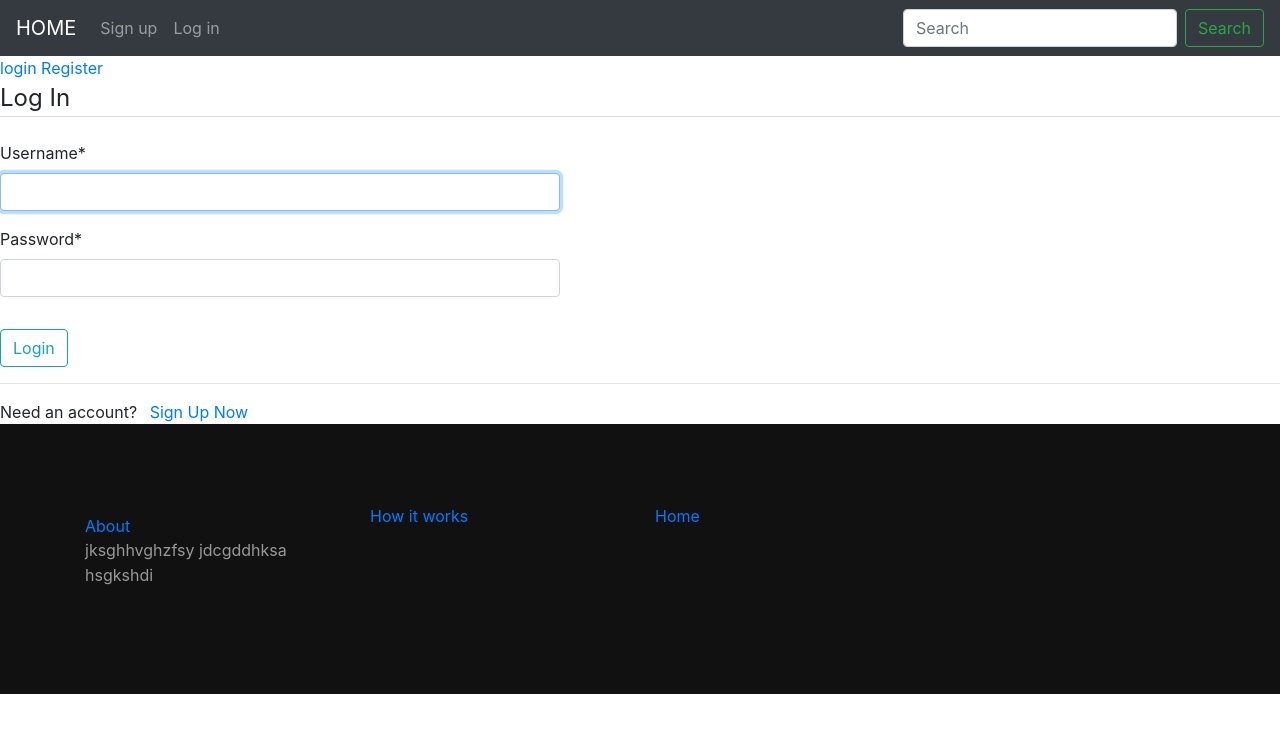
After one commit to rinae-hub/Software-Design-Project-Code-Grinders, a Django app: page /login/ in a window 1280 px wide. The commit adds this page. Shown: the top 733 px of the page. Run offline with Django 3.2, Linux system fonts and the light colour scheme; some libraries are stand-ins or nearby versions.

Commit message:
login,logout,registration

```diff
--- a/mysite/DESKTOP/templates/DESKTOP/base.html
+++ b/mysite/DESKTOP/templates/DESKTOP/base.html
@@ -6,10 +6,122 @@
     <meta charset="utf-8">
     <title></title>
     <link rel="stylesheet" type="text/css" href="{% static 'DESKTOP/main.css'%}">
+    <link rel="stylesheet" href="https://stackpath.bootstrapcdn.com/bootstrap/4.4.1/css/bootstrap.min.css" integrity="sha384-Vkoo8x4CGsO3+Hhxv8T/Q5PaXtkKtu6ug5TOeNV6gBiFeWPGFN9MuhOf23Q9Ifjh" crossorigin="anonymous">
+
+    <style media="screen">
+      p{
+        color: #999;
+        line-height: 25px;
+      }
+      h2{
+        color: #fff;
+        font-size: 18px;
+      }
+      .footer-top{
+        background: #111;
+        padding: 80px 0;
+      }
+      .segment-one{
+        color: #fff;
+        margin: 10px 0;
+      }
+      .segment-two h2{
+        color: fff;
+      }
+      .segment-three h2:before{
+        content: '|';
+        color: #c65039;
+        padding-right: 10px;
+      }
+      @media only screen and (min-width: 768px) and (max-width: 991px) {
+        .md-mb-30{
+          margin-bottom: 30px;
+        }
+        @media only screen and (min-width: 768px){
+          .sm-mb-30{
+            margin-bottom: 30px;
+          }
+          .footer-top{
+            padding: 50px 0;
+          }
+        }
+      }
+    </style>
+
+
+
 </head>
 <body>
+
+
+    <nav class="navbar navbar-expand-lg navbar-dark bg-dark">
+        <a class="navbar-brand" href="#">HOME</a>
+        <button class="navbar-toggler" type="button" data-toggle="collapse" data-target="#navbarSupportedContent" aria-controls="navbarSupportedContent" aria-expanded="false" aria-label="Toggle navigation">
+            <span class="navbar-toggler-icon"></span>
+        </button>
+
+        <div class="collapse navbar-collapse" id="navbarSupportedContent">
+            <ul class="navbar-nav mr-auto">
+
+
+
+                <li class="nav-item">
+                    <a  class="nav-link" href="#">Sign up</a>
+                </li>
+                <li class="nav-item">
+                    <a class="nav-link " href="#">Log in</a>
+                </li>
+            </ul>
+            <form class="form-inline my-2 my-lg-0">
+                <input class="form-control mr-sm-2" type="search" placeholder="Search" aria-label="Search">
+                <button class="btn btn-outline-success my-2 my-sm-0" type="submit">Search</button>
+            </form>
+        </div>
+    </nav>
+
+
+        {% if messages %}
+        {% for message in messages %}
+           <div class="alert alert-{{messages.tags}}">{{message}}</div>
+        {% endfor %}
+      {% endif %}
+      {%if user.authenticated%}
+      <a href="{% url 'logout'%}">Logout</a>
+      <a href="{% url 'profile'%}">Profile</a>
+
+      {% else %}
+      <a href="{% url 'login'%}">login</a>
+      <a href="{% url 'user-register'%}">Register</a>
+      {%endif%}
+
     {% block content %}
 
     {% endblock %}
+    <footer style="">
+      <div class="footer-top">
+        <div class="container">
+          <div class="row">
+            <div class="col-md-3 col-sm-6 col-xs-12 segment-one md-mb-30 sm-mb-30 ">
+          <a href="#">About</a>
+              <p>jksghhvghzfsy jdcgddhksa hsgkshdi</p>
+            </div>
+            <div class="col-md-3 col-sm-6 col-xs-12 segment-two md-mb-30 sm-mb-30">
+              <a href="">How it works</a>
+
+            </div>
+            <div class="col-md-3 col-sm-6 col-xs-12 segment-three md-mb-30 sm-mb-30">
+            <a href="#">Home</a>
+            </div>
+
+          </div>
+
+        </div>
+
+      </div>
+    </footer>
+    <script src="https://code.jquery.com/jquery-3.4.1.slim.min.js" integrity="sha384-J6qa4849blE2+poT4WnyKhv5vZF5SrPo0iEjwBvKU7imGFAV0wwj1yYfoRSJoZ+n" crossorigin="anonymous"></script>
+    <script src="https://cdn.jsdelivr.net/npm/popper.js@1.16.0/dist/umd/popper.min.js" integrity="sha384-Q6E9RHvbIyZFJoft+2mJbHaEWldlvI9IOYy5n3zV9zzTtmI3UksdQRVvoxMfooAo" crossorigin="anonymous"></script>
+    <script src="https://stackpath.bootstrapcdn.com/bootstrap/4.4.1/js/bootstrap.min.js" integrity="sha384-wfSDF2E50Y2D1uUdj0O3uMBJnjuUD4Ih7YwaYd1iqfktj0Uod8GCExl3Og8ifwB6" crossorigin="anonymous"></script>
 </body>
+
 </html>
--- a/mysite/DESKTOP/templates/DESKTOP/home.html
+++ b/mysite/DESKTOP/templates/DESKTOP/home.html
@@ -6,6 +6,6 @@
      <h1>Home</h1>
 
 
-     <a href="{% url 'DESKTOP-login'%}">login</a>
+
 
 {% endblock content %}
--- a/mysite/DESKTOP/urls.py
+++ b/mysite/DESKTOP/urls.py
@@ -3,6 +3,7 @@ from . import views
 
 
 urlpatterns = [
-    path('', views.home,name='DESKTOP-home'),
+    path('home/', views.home,name='DESKTOP-home'),
     path('login/',views.login,name='DESKTOP-login')
+
 ]
--- a/mysite/mysite/urls.py
+++ b/mysite/mysite/urls.py
@@ -14,9 +14,18 @@ Including another URLconf
     2. Add a URL to urlpatterns:  path('blog/', include('blog.urls'))
 """
 from django.contrib import admin
+from django.contrib.auth import views as auth_views
 from django.urls import path, include
+from users import views as user_views
+
+
 
 urlpatterns = [
     path('admin/', admin.site.urls),
-    path('DESKTOP/',include('DESKTOP.urls')),
+    path('register/',user_views.register,name='user-register'),
+    path('profile/',user_views.profile,name='profile'),
+    path('login/',auth_views.LoginView.as_view(template_name='users/login.html'),name='login'),
+    path('logout/',auth_views.LogoutView.as_view(template_name='users/logout.html'),name='logout'),
+    path('',include('DESKTOP.urls')),
+
 ]
--- /dev/null
+++ b/mysite/users/templates/users/login.html
@@ -0,0 +1,26 @@
+{% extends "DESKTOP/base.html" %}
+{% load crispy_forms_tags %}
+{% block content%}
+<header>
+  <style media="screen">
+    input {max-width: 35em};
+  </style>
+</header>
+
+  <div class="content-section">
+  <form id="login-form" method="POST" action="">
+    {% csrf_token %}
+    <fieldset class="form-group">
+      <legend class="border-bottom mb-4">Log In</legend>
+      {{ form | crispy }}
+    </fieldset>
+    <div class="form-group">
+      <button class="btn btn-outline-info" type="submit">Login</button>
+    </div>
+  </form>
+     <div class="border-top pt-3">
+       Need an account? <a class="ml-2 " href="{% url 'user-register'%}">Sign Up Now</a>
+     </div>
+  </div>
+
+{% endblock content %}
--- /dev/null
+++ b/mysite/users/templates/users/profile.html
@@ -0,0 +1,5 @@
+{% extends "DESKTOP/base.html" %}
+{% load crispy_forms_tags %}
+{% block content%}
+<h1>{{user.username}}</h1>
+{% endblock content %}
```
Also changed, not shown: mysite/mysite/settings.py (+7 -0 lines), mysite/users/forms.py (added, +12 -0 lines), mysite/users/template/users/register.html (deleted, +0 -20 lines), mysite/users/templates/users/logout.html (added, +19 -0 lines), mysite/users/templates/users/register.html (added, +26 -0 lines), mysite/users/views.py (+23 -3 lines), mysite/DESKTOP/templates/DESKTOP/login.html (deleted), mysite/DESKTOP/templates/DESKTOP/registration.html (deleted), mysite/db.sqlite3, 1 other file. Lines whose indentation alone changed are shown as unchanged.
